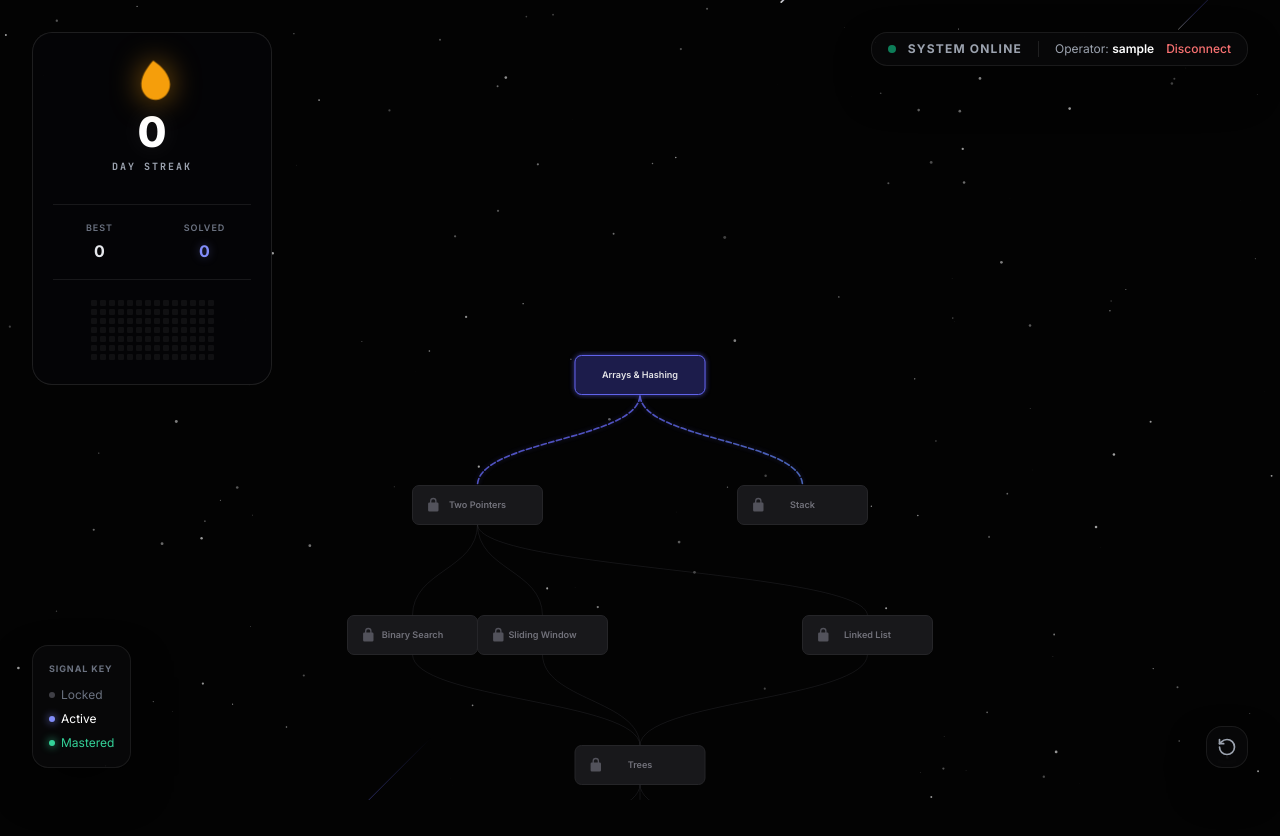
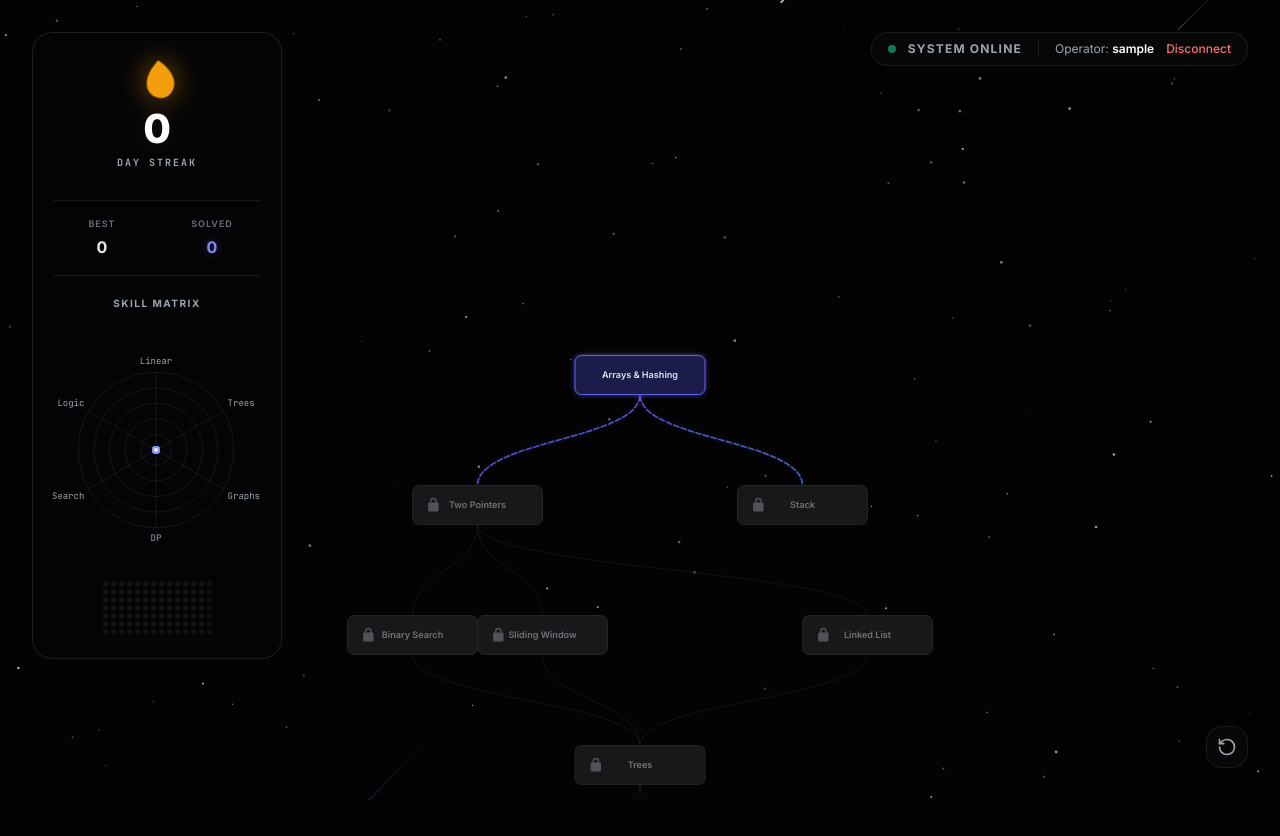
Before and after one commit to AshutoshPapnoi794/CodeArena, a Flask app: page / in a window 1280 px wide. Run offline with Flask 3, Linux system fonts and the light colour scheme; the visitor is signed in with stand-in values (Sample User, id 1); data that the repository does not hold is empty; some libraries are stand-ins or nearby versions.

Commit message:
revamped index.html

```diff
--- a/app.py
+++ b/app.py
@@ -22,12 +22,10 @@ app.config['SECRET_KEY'] = os.environ.get('SECRET_KEY', 'dev_key_change_in_prod_
 database_url = os.environ.get('DATABASE_URL')
 
 if database_url:
-    # Render uses 'postgres://' but SQLAlchemy needs 'postgresql://'
     if database_url.startswith("postgres://"):
         database_url = database_url.replace("postgres://", "postgresql://", 1)
     app.config['SQLALCHEMY_DATABASE_URI'] = database_url
 else:
-    # Fallback to SQLite
     RENDER_INSTANCE_DIR = os.environ.get('RENDER_INSTANCE_DIR', os.path.join(os.path.abspath(os.path.dirname(__file__)), 'instance'))
     if not os.path.exists(RENDER_INSTANCE_DIR):
         os.makedirs(RENDER_INSTANCE_DIR)
@@ -53,7 +51,6 @@ migrate = Migrate(app, db)
 server_session = Session(app)
 csrf = CSRFProtect(app)
 
-# Rate Limiter
 limiter = Limiter(
     get_remote_address,
     app=app,
@@ -87,7 +84,7 @@ class Note(db.Model):
     id = db.Column(db.Integer, primary_key=True)
     user_id = db.Column(db.Integer, db.ForeignKey('user.id'), nullable=False)
     problem_id = db.Column(db.Integer, nullable=False)
-    content = db.Column(db.Text, nullable=True) # Markdown content
+    content = db.Column(db.Text, nullable=True)
     updated_at = db.Column(db.DateTime, nullable=False, default=db.func.now(), onupdate=db.func.now())
     __table_args__ = (db.UniqueConstraint('user_id', 'problem_id', name='_user_problem_note_uc'),)
 
@@ -132,6 +129,16 @@ SLUG_TO_NAME_MAP = {
     "backtracking": "Backtracking", "intervals": "Intervals", "greedy": "Greedy",
     "advanced-graphs": "Advanced Graphs", "graphs": "Graphs", "1-d-dp": "1-D DP",
     "2-d-dp": "2-D DP", "bit-manipulation": "Bit Manipulation", "math-geometry": "Math & Geometry"
+}
+
+# Groupings for Radar Chart
+RADAR_GROUPS = {
+    "Linear": ["arrays-hashing", "stack", "two-pointers", "sliding-window", "linked-list"],
+    "Trees": ["trees", "tries", "heap-priority-queue"],
+    "Graphs": ["graphs", "advanced-graphs", "backtracking"],
+    "DP": ["1-d-dp", "2-d-dp"],
+    "Search": ["binary-search", "greedy", "intervals"],
+    "Logic": ["math-geometry", "bit-manipulation"]
 }
 
 CLASSIC_PROBLEM_IDS = {1,2,3,5,11,15,17,19,20,21,22,23,33,42,46,49,53,56,57,70,75,76,78,79,98,102,103,104,105,121,125,128,133,139,141,146,152,198,199,200,206,207,208,215,235,236,238,239,295,297,322,416,560,621,704,973,1448}
@@ -264,11 +271,14 @@ def logout():
 def index():
     if DATA.empty: return "Data Error: Run helper.py", 500
 
-    solved = SolvedProblem.query.filter_by(user_id=current_user.id).order_by(SolvedProblem.solved_at.asc()).all()
+    # 1. Fetch User Data
+    solved_entries = SolvedProblem.query.filter_by(user_id=current_user.id).order_by(SolvedProblem.solved_at.asc()).all()
+    solved_ids = {s.problem_id for s in solved_entries}
 
+    # 2. Heatmap & Streak Logic
     activity_map = {}
     distinct_dates = set()
-    for s in solved:
+    for s in solved_entries:
         d_str = s.solved_at.strftime('%Y-%m-%d')
         activity_map[d_str] = activity_map.get(d_str, 0) + 1
         distinct_dates.add(s.solved_at.date())
@@ -284,7 +294,6 @@ def index():
             for i in range(len(sorted_dates)-1, 0, -1):
                 if (sorted_dates[i] - sorted_dates[i-1]).days == 1: current_streak += 1
                 else: break
-
         temp_streak = 1
         for i in range(1, len(sorted_dates)):
             if (sorted_dates[i] - sorted_dates[i-1]).days == 1: temp_streak += 1
@@ -293,14 +302,36 @@ def index():
                 temp_streak = 1
         longest_streak = max(longest_streak, temp_streak)
 
+    # 3. Topic Map & Radar Data Calculation
     topic_problems_map = {slug: [p['ID'] for p in get_curated_problems_for_topic(slug)] for slug in SLUG_TO_NAME_MAP.keys()}
+
+    # Calculate Radar Stats
+    radar_labels = []
+    radar_data = []
+
+    # Groups defined in RADAR_GROUPS constant
+    for group_name, slug_list in RADAR_GROUPS.items():
+        total_in_group = 0
+        solved_in_group = 0
+
+        for slug in slug_list:
+            if slug in topic_problems_map:
+                p_ids = topic_problems_map[slug]
+                total_in_group += len(p_ids)
+                solved_in_group += sum(1 for pid in p_ids if pid in solved_ids)
+
+        pct = (solved_in_group / total_in_group * 100) if total_in_group > 0 else 0
+        radar_labels.append(group_name)
+        radar_data.append(round(pct, 1))
 
     return render_template('index.html',
                          topic_problems_map=json.dumps(topic_problems_map),
                          activity_map=json.dumps(activity_map),
                          current_streak=current_streak,
                          longest_streak=longest_streak,
-                         total_solved=len(solved))
+                         total_solved=len(solved_entries),
+                         radar_labels=json.dumps(radar_labels),
+                         radar_data=json.dumps(radar_data))
 
 @app.route('/topic/<topic_slug>')
 @login_required
@@ -341,14 +372,12 @@ def save_note():
     data = request.get_json()
     problem_id = data.get('problem_id')
     content = data.get('content')
-
     note = Note.query.filter_by(user_id=current_user.id, problem_id=problem_id).first()
     if note:
         note.content = content
     else:
         new_note = Note(user_id=current_user.id, problem_id=problem_id, content=content)
         db.session.add(new_note)
-
     db.session.commit()
     return jsonify({'status': 'success'})
 
--- a/templates/index.html
+++ b/templates/index.html
@@ -6,6 +6,8 @@
     <title>DSA Operations Map</title>
     <script src="https://cdn.tailwindcss.com"></script>
     <link href="https://fonts.googleapis.com/css2?family=Inter:wght@400;500;600;700;800&family=JetBrains+Mono:wght@400;700&display=swap" rel="stylesheet">
+    <!-- Chart.js -->
+    <script src="https://cdn.jsdelivr.net/npm/chart.js"></script>
 
     <style>
         :root {
@@ -45,7 +47,7 @@
         /* --- VERTICAL HUD PANEL --- */
         .hud-panel {
             position: absolute; top: 32px; left: 32px; z-index: 20;
-            width: 240px;
+            width: 250px;
             background: rgba(5, 5, 8, 0.85);
             border: 1px solid rgba(255, 255, 255, 0.1);
             backdrop-filter: blur(16px);
@@ -53,8 +55,10 @@
             padding: 24px 20px;
             display: flex; flex-direction: column; align-items: center; gap: 20px;
             pointer-events: auto;
+            max-height: 90vh; overflow-y: auto;
             animation: hudSlideIn 0.8s cubic-bezier(0.2, 0.8, 0.2, 1);
         }
+        .hud-panel::-webkit-scrollbar { width: 0px; background: transparent; }
 
         /* FLAME STREAK */
         .streak-container {
@@ -62,12 +66,12 @@
             position: relative; padding-bottom: 10px;
         }
         .flame-icon {
-            width: 50px; height: 50px; color: #f59e0b;
+            width: 48px; height: 48px; color: #f59e0b;
             filter: drop-shadow(0 0 15px rgba(245, 158, 11, 0.4));
             animation: flameFlicker 3s infinite alternate ease-in-out;
         }
         .streak-value {
-            font-size: 42px; font-weight: 800; color: white; line-height: 1;
+            font-size: 40px; font-weight: 800; color: white; line-height: 1;
             margin-top: 4px; text-shadow: 0 0 25px rgba(255,255,255,0.1);
         }
         .streak-label {
@@ -86,12 +90,24 @@
         .mini-val { font-size: 16px; font-weight: 700; color: #e5e7eb; }
         .highlight-text { color: #818cf8; text-shadow: 0 0 10px rgba(129, 140, 248, 0.4); }
 
+        /* RADAR CHART CONTAINER */
+        .radar-container {
+            width: 100%;
+            height: 200px;
+            position: relative;
+            margin-top: 10px;
+        }
+        .radar-label {
+            font-size: 10px; color: #9ca3af; text-transform: uppercase;
+            letter-spacing: 1.5px; font-weight: 700; margin-bottom: 10px; width: 100%; text-align: center;
+        }
+
         /* HEATMAP */
-        .heat-container { width: 100%; display: flex; flex-direction: column; align-items: center; }
+        .heat-container { width: 100%; display: flex; flex-direction: column; align-items: center; margin-top: 10px; }
         .heat-grid {
-            display: grid; grid-template-rows: repeat(7, 6px); grid-auto-flow: column; gap: 3px; justify-content: center;
+            display: grid; grid-template-rows: repeat(7, 5px); grid-auto-flow: column; gap: 3px; justify-content: center;
         }
-        .heat-cell { width: 6px; height: 6px; border-radius: 1px; background: rgba(255,255,255,0.05); transition: all 0.2s; }
+        .heat-cell { width: 5px; height: 5px; border-radius: 1px; background: rgba(255,255,255,0.05); transition: all 0.2s; }
         .heat-cell:hover { transform: scale(2); z-index: 50; background: white; box-shadow: 0 0 8px white; }
         .lvl-1 { background: rgba(99, 102, 241, 0.4); }
         .lvl-2 { background: rgba(129, 140, 248, 0.7); box-shadow: 0 0 4px rgba(129, 140, 248, 0.3); }
@@ -110,11 +126,6 @@
             padding: 8px 16px; display: flex; align-items: center; gap: 16px;
             pointer-events: auto; cursor: default;
         }
-
-        .status-dot { width: 6px; height: 6px; border-radius: 50%; display: inline-block; margin-right: 6px; }
-        .dot-locked { background: #3f3f46; }
-        .dot-active { background: #818cf8; box-shadow: 0 0 8px #818cf8; }
-        .dot-mastered { background: #34d399; box-shadow: 0 0 8px #34d399; }
 
         /* Tooltip */
         .modern-tooltip {
@@ -179,27 +190,24 @@
             </div>
         </div>
 
+        <!-- SKILL RADAR -->
+        <div class="radar-label">Skill Matrix</div>
+        <div class="radar-container">
+            <canvas id="skillRadar"></canvas>
+        </div>
+
+        <!-- COMPACT HEATMAP -->
         <div class="heat-container">
             <div id="activity-grid" class="heat-grid"></div>
         </div>
     </div>
     {% endif %}
 
-    <!-- 3. LEGEND -->
-    <div class="absolute bottom-8 left-8 z-50 pointer-events-none">
-        <div class="glass-panel p-4 space-y-2 pointer-events-auto">
-            <div class="text-[9px] uppercase tracking-widest text-gray-500 font-bold mb-3">Signal Key</div>
-            <div class="flex items-center text-xs text-gray-500"><span class="status-dot dot-locked"></span> Locked</div>
-            <div class="flex items-center text-xs text-white"><span class="status-dot dot-active"></span> Active</div>
-            <div class="flex items-center text-xs text-emerald-400"><span class="status-dot dot-mastered"></span> Mastered</div>
-        </div>
-    </div>
-
-    <!-- 4. MAIN GRAPH -->
+    <!-- 3. MAIN GRAPH -->
     <div id="graph-container"></div>
     <div class="modern-tooltip"></div>
 
-    <!-- 5. CONTROLS -->
+    <!-- 4. CONTROLS -->
     <div class="glass-panel control-dock flex overflow-hidden">
         <button id="reset-button" class="icon-btn" title="Reset View">
             <svg width="20" height="20" viewBox="0 0 24 24" fill="none" stroke="currentColor" stroke-width="2" stroke-linecap="round" stroke-linejoin="round"><path d="M3 12a9 9 0 1 0 9-9 9.75 9.75 0 0 0-6.74 2.74L3 8"/><path d="M3 3v5h5"/></svg>
@@ -208,15 +216,88 @@
 
     <script> const topicProblemsMap = {{ topic_problems_map | safe }}; </script>
 
-    <!-- HEATMAP & STARFIELD SCRIPT -->
     <script>
+        // --- DATA INJECTION ---
+        const activityMap = {{ activity_map | safe }};
+        const radarLabels = {{ radar_labels | safe }};
+        const radarData = {{ radar_data | safe }};
+
+        // --- SKILL RADAR CHART ---
+        if(document.getElementById('skillRadar')) {
+            const ctxRadar = document.getElementById('skillRadar').getContext('2d');
+
+            // Create Gradient
+            const gradient = ctxRadar.createRadialGradient(100, 100, 5, 100, 100, 100);
+            gradient.addColorStop(0, 'rgba(99, 102, 241, 0.4)'); // Center Indigo
+            gradient.addColorStop(1, 'rgba(99, 102, 241, 0.1)'); // Fade out
+
+            new Chart(ctxRadar, {
+                type: 'radar',
+                data: {
+                    labels: radarLabels,
+                    datasets: [{
+                        label: 'Mastery %',
+                        data: radarData,
+                        backgroundColor: gradient,
+                        borderColor: '#818cf8',
+                        borderWidth: 2,
+                        pointBackgroundColor: '#fff',
+                        pointBorderColor: '#818cf8',
+                        pointHoverBackgroundColor: '#fff',
+                        pointHoverBorderColor: '#fff',
+                        pointRadius: 3,
+                        pointHoverRadius: 5
+                    }]
+                },
+                options: {
+                    responsive: true,
+                    maintainAspectRatio: false,
+                    scales: {
+                        r: {
+                            min: 0,
+                            max: 100,
+                            ticks: { display: false, stepSize: 20 },
+                            grid: {
+                                color: 'rgba(255, 255, 255, 0.08)',
+                                circular: true
+                            },
+                            angleLines: {
+                                color: 'rgba(255, 255, 255, 0.08)'
+                            },
+                            pointLabels: {
+                                color: '#9ca3af',
+                                font: {
+                                    family: "'JetBrains Mono', monospace",
+                                    size: 9
+                                }
+                            }
+                        }
+                    },
+                    plugins: {
+                        legend: { display: false },
+                        tooltip: {
+                            backgroundColor: 'rgba(5, 5, 8, 0.9)',
+                            titleFont: { family: 'Inter' },
+                            bodyFont: { family: 'JetBrains Mono' },
+                            callbacks: {
+                                label: function(context) {
+                                    return context.raw + '% Mastered';
+                                }
+                            }
+                        }
+                    },
+                    animation: {
+                        duration: 2000,
+                        easing: 'easeOutQuart'
+                    }
+                }
+            });
+        }
+
         // --- HEATMAP ---
-        const activityMap = {{ activity_map | safe }};
         const gridContainer = document.getElementById('activity-grid');
-        function generateHeatmap() {
-            if (!gridContainer) return;
-            const weeksToShow = 14;
-            const daysToShow = weeksToShow * 7;
+        if (gridContainer) {
+            const daysToShow = 14 * 7;
             gridContainer.innerHTML = '';
             let cells = [];
             for (let i = 0; i < daysToShow; i++) {
@@ -234,7 +315,6 @@
             }
             cells.reverse().forEach(cell => gridContainer.appendChild(cell));
         }
-        generateHeatmap();
 
         // --- STARFIELD & COMETS ---
         const canvas = document.getElementById('starfield');
@@ -256,7 +336,7 @@
                 this.x = Math.random() * width + 200;
                 this.y = Math.random() * -100;
                 this.len = Math.random() * 80 + 100;
-                this.speed = Math.random() * 3 + 4; // Slower for dashboard
+                this.speed = Math.random() * 3 + 4;
                 this.size = Math.random() * 2 + 0.5;
                 this.angle = Math.PI / 4;
                 this.active = true;
```
